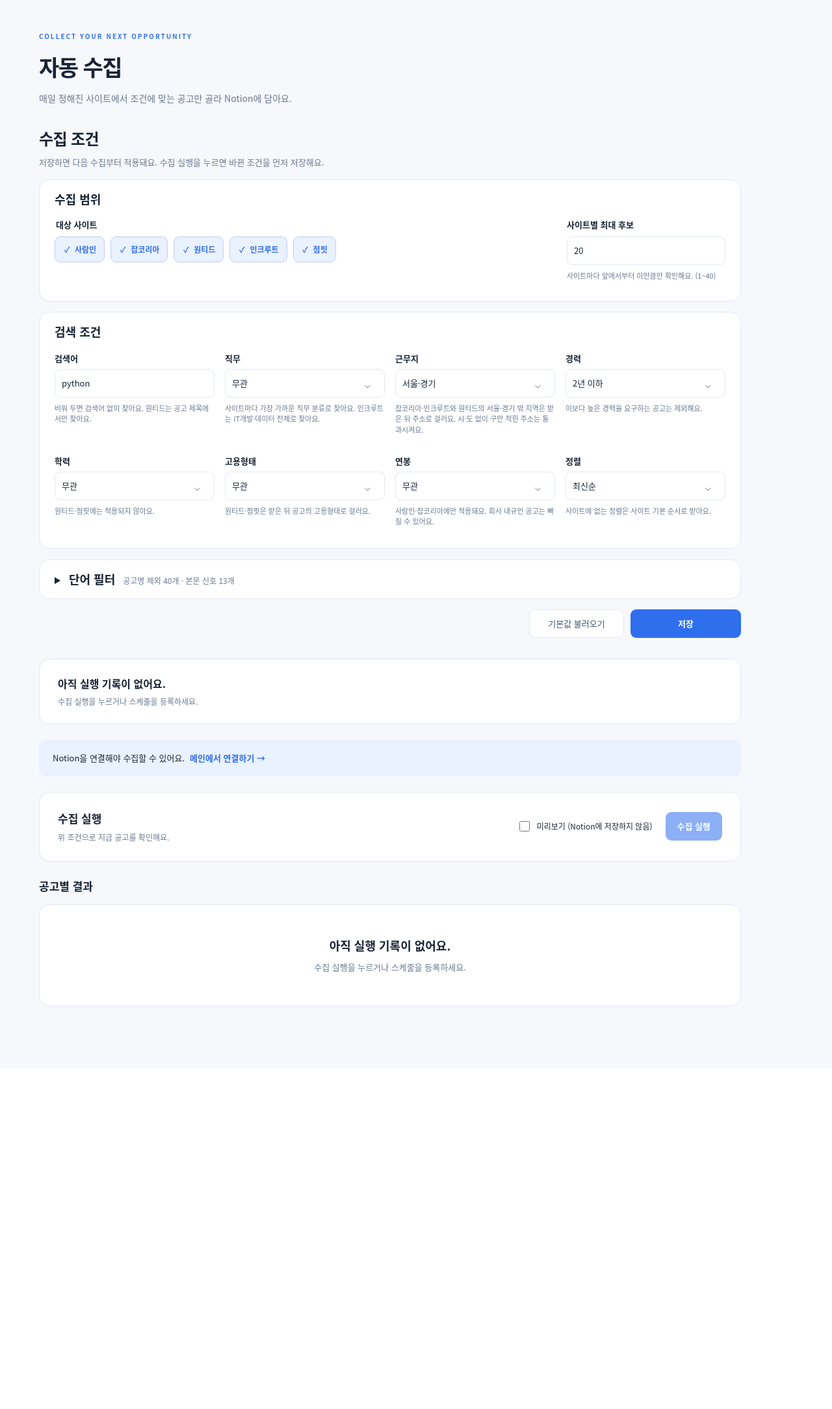
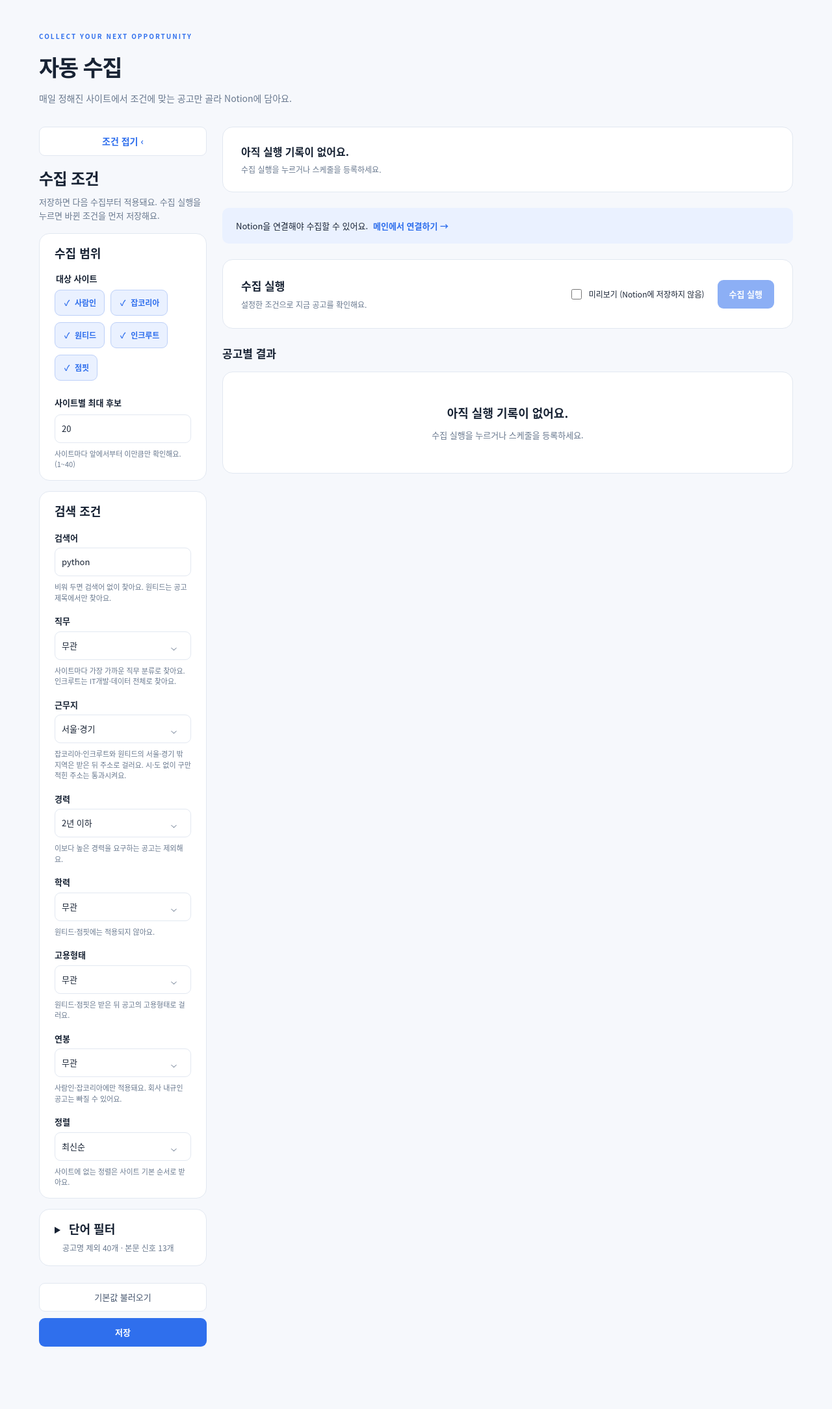
Before and after one commit to khangte/jobdama, a FastAPI app: page /collect in a window 1280 px wide. Shown: the part 88-2257 px from the top of the page at 65% size. Before the commit the page ends 1637 px from the top, so only its background shows below. Run offline with FastAPI, Linux system fonts and the light colour scheme.

Commit message:
feat(collect): 수집 조건 좌측 패널 배치
- 데스크톱에서 수집 조건 편집을 좌측 패널로 이동 (펼침 258px / 접힘 48px)
- 결과 목록·페이지네이션을 패널 옆에 유지
- 접힘 상태에서 검증 오류 시 패널을 열고 포커스

Co-Authored-By: Claude Sonnet 5.5 <noreply@anthropic.com>

```diff
--- a/app/static/app.js
+++ b/app/static/app.js
@@ -267,6 +267,18 @@
   });
   const settingsForm = document.getElementById("settings-form");
   if (settingsForm) {
+    const settingsPanel = document.getElementById("collect-settings");
+    const settingsToggle = document.getElementById("collect-settings-toggle");
+    function openSettingsPanel() {
+      // 접힌 조건을 다시 보여 주고 토글 상태를 맞춘다.
+      settingsPanel.classList.remove("collapsed");
+      settingsToggle.setAttribute("aria-expanded", "true");
+    }
+    settingsToggle.addEventListener("click", () => {
+      const collapsed = settingsPanel.classList.toggle("collapsed");
+      settingsToggle.setAttribute("aria-expanded", String(!collapsed));
+    });
+    document.querySelector('a[href="#settings-form"]').addEventListener("click", openSettingsPanel);
     const SELECTS = ["job", "region", "career", "education", "employment", "salary", "sort"];
     const WORDS = ["title_exclude_words", "body_signal_words"];
     const summary = document.getElementById("settings-error");
@@ -318,6 +330,7 @@
 
     function showSummary(message) {
       // 저장 실패 요약을 알림 영역에 표시한다.
+      openSettingsPanel();
       summary.textContent = message;
       summary.hidden = false;
     }
--- a/app/static/style.css
+++ b/app/static/style.css
@@ -67,8 +67,17 @@ select,textarea{font:inherit}select:focus-visible,textarea:focus-visible{outline
 @media(max-width:600px){.settings-form{margin-top:24px;gap:18px}.settings-intro h2{font-size:20px}.settings-lead{font-size:12px}.settings-panel{padding:23px 19px;gap:20px}.settings-panel h3,.words-details summary{font-size:16px}.sites-panel{gap:16px}.site-row{gap:18px}.settings-panel .site-field legend{margin-bottom:8px}.search-panel{padding-bottom:36px}.search-grid,.words-grid{grid-template-columns:1fr;gap:23px}.search-grid{grid-auto-rows:minmax(133px,auto)}.words-details[open] summary{margin-bottom:20px}.words-counts{display:block;margin:6px 0 0}.settings-panel .field textarea{height:94px;min-height:94px;font-size:11px}.words-grid .field-hint{font-size:10px}.words-grid{gap:18px}.settings-actions{display:grid;grid-template-columns:minmax(0,1fr)}.settings-actions button{width:100%;order:initial!important}.status-copy{order:initial!important}}
 @media(max-width:340px){.site-chip{padding:8px 10px}}
 
-.collect-desktop-copy,.collect-pagination{display:none}
+.collect-desktop-copy,.collect-pagination,.collect-settings-toggle{display:none}
 @media(min-width:1100px){
+  .collect-layout{display:grid;grid-template-columns:258px minmax(0,1fr);gap:24px;align-items:start;margin-top:32px}
+  .collect-layout:has(.collect-settings.collapsed){grid-template-columns:48px minmax(0,1fr)}
+  .collect-settings{min-width:0}
+  .collect-settings-toggle{display:block;width:100%;padding:10px;background:var(--panel);border:1px solid var(--border);color:var(--blue);font-weight:600}
+  .toggle-closed,.collect-settings.collapsed .toggle-open{display:none}
+  .collect-settings.collapsed .toggle-closed{display:block;writing-mode:vertical-rl;margin:auto}
+  .collect-settings.collapsed .settings-form{display:none}
+  .collect-layout .settings-form,.collect-layout .collect-stack{margin-top:0;min-width:0}
+  .collect-layout .settings-form{margin-top:16px}
   .collect-desktop-copy{display:inline}.collect-narrow-copy{display:none}
   .settings-form{gap:16px}
   .settings-panel{padding:16px 23px;gap:16px}
@@ -97,4 +106,11 @@ select,textarea{font:inherit}select:focus-visible,textarea:focus-visible{outline
   .page-button:hover:not(:disabled){background:var(--run-bg)}
   .page-button[aria-current="page"]{background:var(--run-bg);color:var(--blue);border-color:#bcd0fa;font-weight:700}
   .page-button:disabled{cursor:default;opacity:.5}
+  .collect-layout .sites-panel{min-height:0}
+  .collect-layout .site-row,.collect-layout .search-grid,.collect-layout .words-grid{grid-template-columns:minmax(0,1fr)}
+  .collect-layout .search-grid{grid-auto-rows:auto;gap:18px}
+  .collect-layout .settings-actions{display:grid;grid-template-columns:minmax(0,1fr)}
+  .collect-layout .settings-actions button{min-width:0;width:100%}
+  .collect-layout .pagination-controls{grid-template-columns:52px minmax(0,444px) 52px;gap:8px}
+  .collect-layout .pagination-numbers{grid-template-columns:repeat(9,minmax(0,1fr));gap:4px}
 }
--- a/app/templates/_collect.html
+++ b/app/templates/_collect.html
@@ -9,7 +9,7 @@
   </section>
   {% if not notion_ready %}<section class="notice" role="status">Notion을 연결해야 수집할 수 있어요.<a href="/">메인에서 연결하기 →</a></section>{% endif %}
   <section class="panel run-panel" aria-label="수집 실행">
-    <div><h2>수집 실행</h2><p>위 조건으로 지금 공고를 확인해요.</p></div>
+    <div><h2>수집 실행</h2><p><span class="collect-narrow-copy">위 조건으로</span><span class="collect-desktop-copy">설정한 조건으로</span> 지금 공고를 확인해요.</p></div>
     <form id="collect-form" class="run-controls">
       <label class="preview-check"><input type="checkbox" name="dry_run"{% if running %} disabled{% if run and run.dry_run %} checked{% endif %}{% endif %}>미리보기 (Notion에 저장하지 않음)</label>
       <button class="primary" type="submit" id="collect-run"{% if running or not notion_ready %} disabled{% endif %}>수집 실행</button>
--- a/app/templates/collect.html
+++ b/app/templates/collect.html
@@ -30,6 +30,9 @@
 <main class="collect-workspace">
   <p class="eyebrow">COLLECT YOUR NEXT OPPORTUNITY</p><h1>자동 수집</h1>
   <p class="subtitle">매일 정해진 사이트에서 조건에 맞는 공고만 골라 Notion에 담아요.</p>
+  <div class="collect-layout">
+  <aside class="collect-settings" id="collect-settings">
+  <button class="collect-settings-toggle" id="collect-settings-toggle" type="button" aria-controls="settings-form" aria-expanded="true"><span class="toggle-open">조건 접기 ‹</span><span class="toggle-closed">조건 펼치기 ›</span></button>
   <form class="settings-form" id="settings-form" aria-labelledby="settings-heading" autocomplete="off" novalidate>
     <div class="settings-intro">
       <h2 id="settings-heading">수집 조건</h2>
@@ -70,8 +73,10 @@
       </details>
       <div class="settings-actions"><p class="status-copy" role="status" id="settings-status"></p><button class="secondary" type="button" id="defaults-button">기본값 불러오기</button><button class="primary" type="submit" id="save-button">저장</button></div>
   </form>
+  </aside>
   <script type="application/json" id="settings-defaults">{{ defaults|tojson }}</script>
   {% include "_collect.html" %}
+  </div>
 </main>
 </body>
 </html>
```
